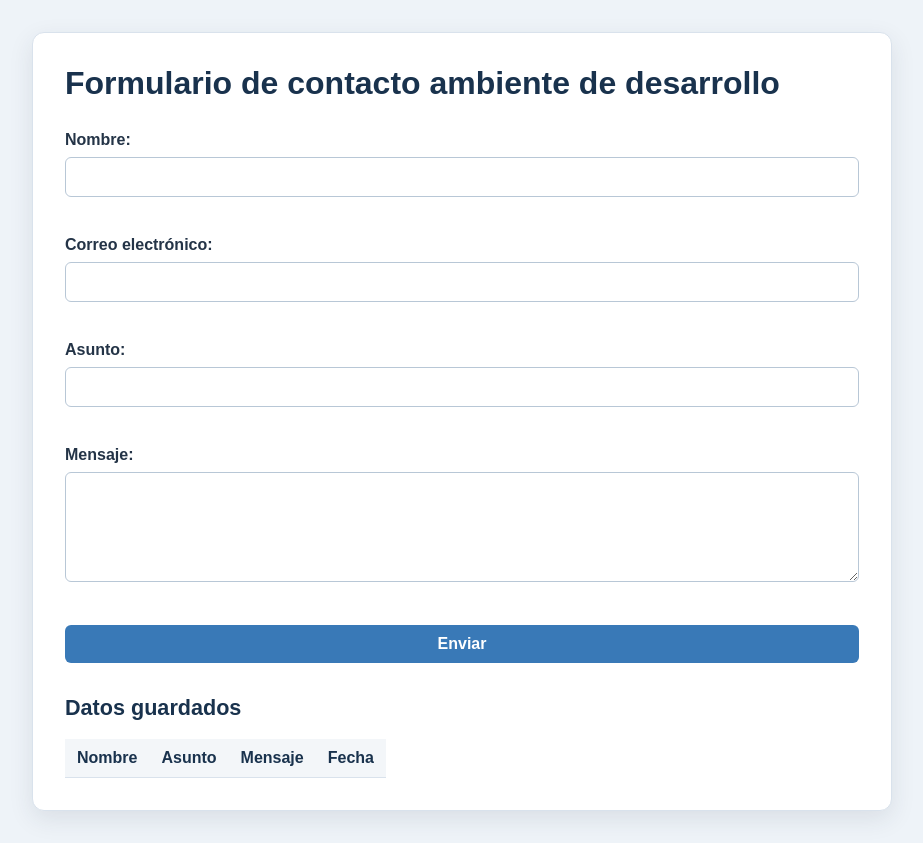
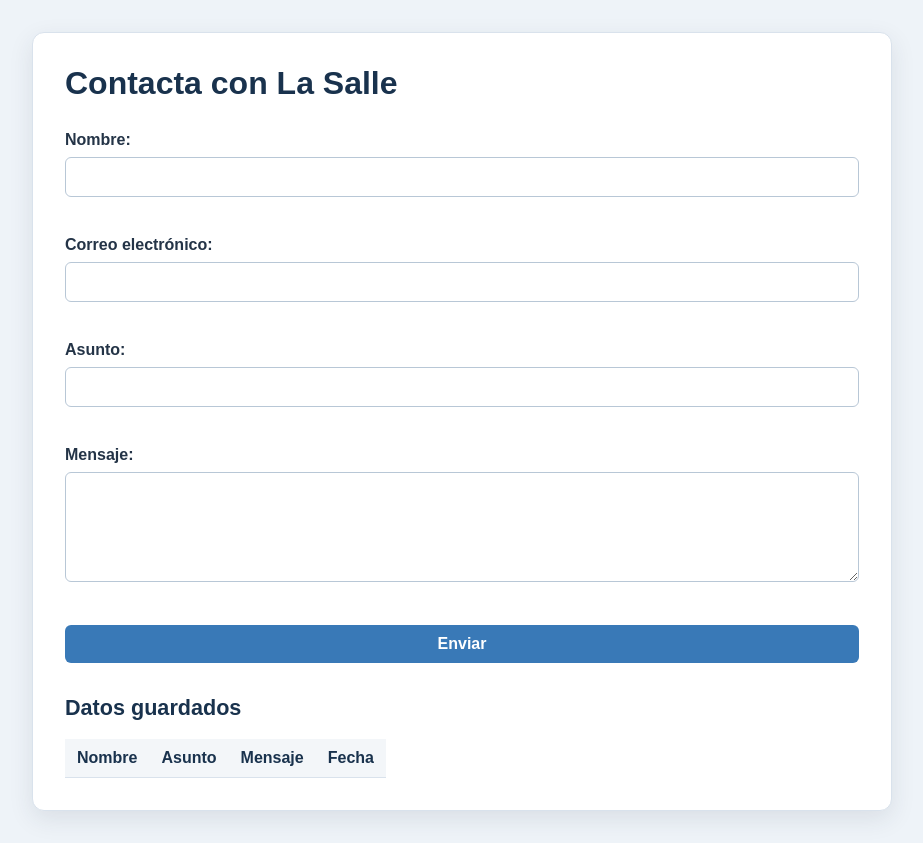
Before and after one commit to AndrielyCasallas/control-de-ambientes-prueba, a website: page index.html in a window 1280 px wide. Shown: the whole page, without its empty margins (178-1101 px from the left). Drawn offline with Linux system fonts and the light colour scheme; no server answers.

Commit message:
feat(frontend): refine contact form heading

```diff
--- a/index.html
+++ b/index.html
@@ -8,7 +8,7 @@
 </head>
 <body>
     <main>
-        <h1>Formulario de contacto ambiente de desarrollo</h1>
+        <h1>Contacta con La Salle</h1>
 
         <form id="contact-form" novalidate>
             <label for="nombre">Nombre:</label>
```
